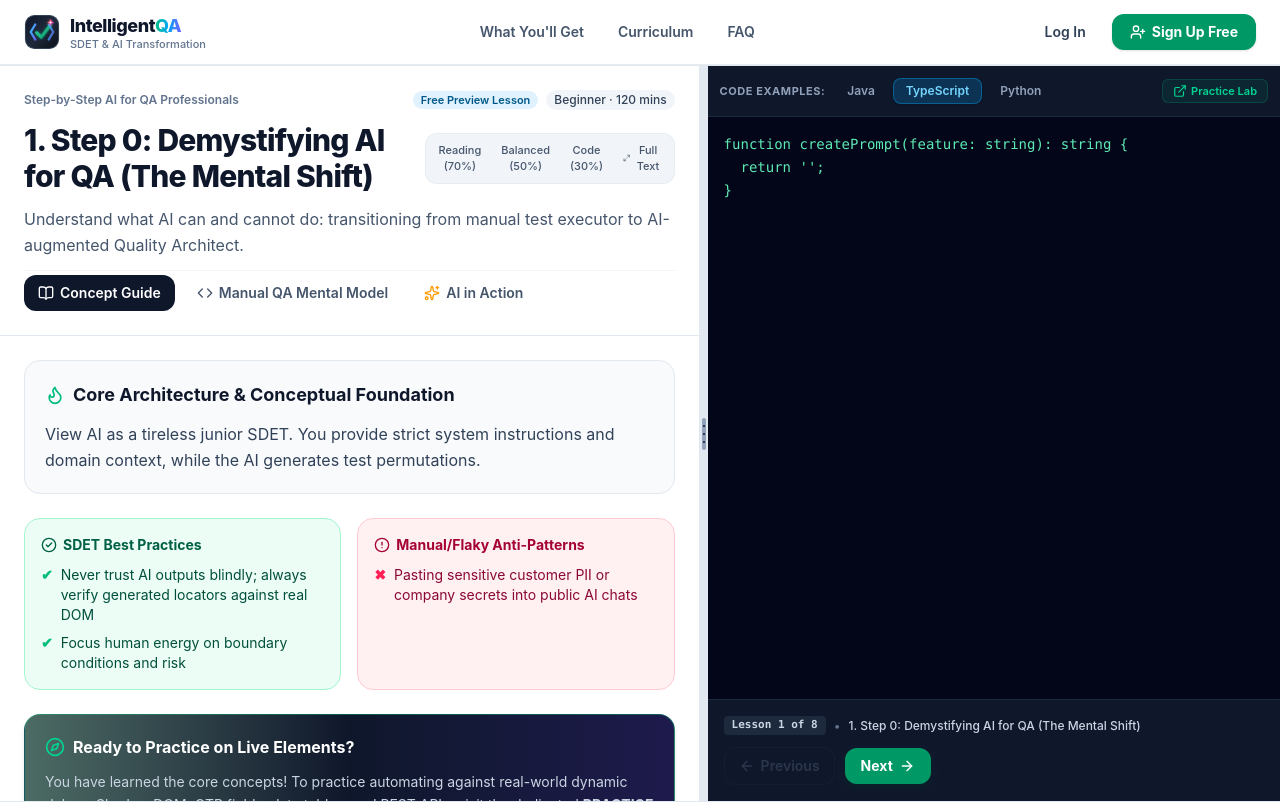
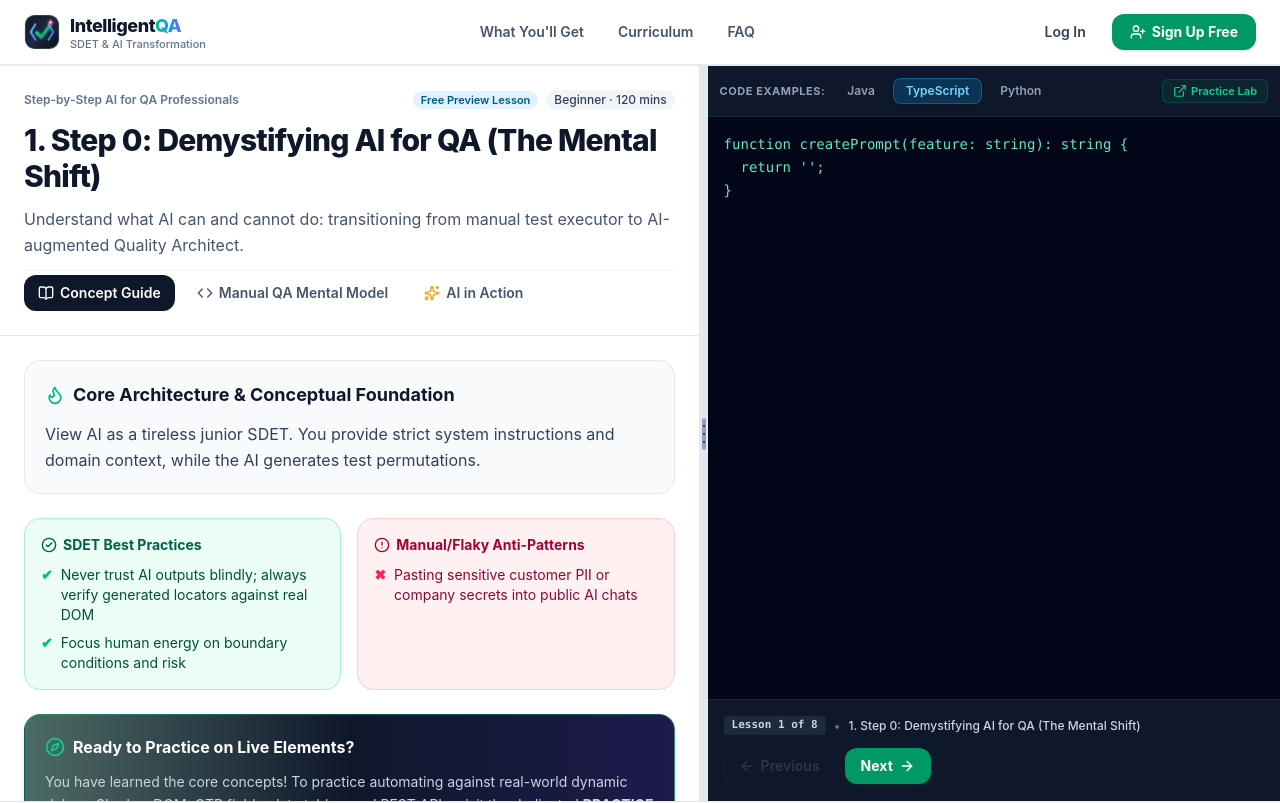
Before and after one commit to manishleoy2k3/IntelligentQA, a Next.js app: page /tracks/ai-qa/step-0-demystifying-ai in a window 1280 px wide. Shown: the top 803 px of the page. Built offline with nearby package versions, Linux system fonts and the light colour scheme.

Commit message:
removed some unneccessary buttons from learnings page

```diff
--- a/src/components/tracks/code-editor-workspace.tsx
+++ b/src/components/tracks/code-editor-workspace.tsx
@@ -234,10 +234,9 @@ export default function CodeEditorWorkspace({
   const [isCompleted, setIsCompleted] = useState<boolean>(false);
   const [isRunning, setIsRunning] = useState<boolean>(false);
 
-  // Draggable Splitter & Visible Text Layout state
+  // Draggable Splitter state (user can resize freely as needed)
   const [splitPercent, setSplitPercent] = useState<number>(55);
   const [isDragging, setIsDragging] = useState<boolean>(false);
-  const [fullWidthReading, setFullWidthReading] = useState<boolean>(false);
   const containerRef = useRef<HTMLDivElement>(null);
 
   // Mouse drag handlers for resizable panels
@@ -365,7 +364,7 @@ export default function CodeEditorWorkspace({
     >
       {/* LEFT PANEL: Interactive Guide & Concepts */}
       <div
-        style={fullWidthReading ? { width: '100%' } : { width: `${splitPercent}%` }}
+        style={{ width: `${splitPercent}%` }}
         className="w-full flex flex-col border-b lg:border-b-0 lg:border-r border-slate-200 dark:border-slate-800 bg-white dark:bg-slate-900 overflow-y-auto h-auto lg:h-[calc(100vh-65px)] transition-[width] duration-75"
       >
         {/* Navigation & Header */}
@@ -393,63 +392,10 @@ export default function CodeEditorWorkspace({
             </div>
           </div>
 
-          <div className="flex flex-col sm:flex-row sm:items-center justify-between gap-3">
+          <div>
             <h2 className="text-2xl md:text-3xl font-extrabold text-slate-900 dark:text-white tracking-tight">
               {lesson.title}
             </h2>
-
-            {/* Quick Layout Controls to make text fully visible & customizable */}
-            <div className="hidden lg:flex items-center gap-1 p-1 rounded-xl bg-slate-100 dark:bg-slate-800/80 text-[11px] font-medium text-slate-600 dark:text-slate-300 border border-slate-200/60 dark:border-slate-700/60">
-              <button
-                type="button"
-                onClick={() => { setFullWidthReading(false); setSplitPercent(70); }}
-                className={`px-2 py-1 rounded-lg transition-all cursor-pointer ${
-                  !fullWidthReading && splitPercent === 70
-                    ? 'bg-white dark:bg-slate-700 text-slate-900 dark:text-white font-bold shadow-xs'
-                    : 'hover:text-slate-900 dark:hover:text-white'
-                }`}
-                title="Widen Course Text Panel (70% text / 30% code)"
-              >
-                Reading (70%)
-              </button>
-              <button
-                type="button"
-                onClick={() => { setFullWidthReading(false); setSplitPercent(50); }}
-                className={`px-2 py-1 rounded-lg transition-all cursor-pointer ${
-                  !fullWidthReading && splitPercent === 50
-                    ? 'bg-white dark:bg-slate-700 text-slate-900 dark:text-white font-bold shadow-xs'
-                    : 'hover:text-slate-900 dark:hover:text-white'
-                }`}
-                title="Balanced 50/50 split"
-              >
-                Balanced (50%)
-              </button>
-              <button
-                type="button"
-                onClick={() => { setFullWidthReading(false); setSplitPercent(30); }}
-                className={`px-2 py-1 rounded-lg transition-all cursor-pointer ${
-                  !fullWidthReading && splitPercent === 30
-                    ? 'bg-white dark:bg-slate-700 text-slate-900 dark:text-white font-bold shadow-xs'
-                    : 'hover:text-slate-900 dark:hover:text-white'
-                }`}
-                title="Code Editor Focus (30% text / 70% code)"
-              >
-                Code (30%)
-              </button>
-              <button
-                type="button"
-                onClick={() => setFullWidthReading(!fullWidthReading)}
-                className={`px-2 py-1 rounded-lg transition-all flex items-center gap-1 cursor-pointer ${
-                  fullWidthReading
-                    ? 'bg-emerald-600 text-white font-bold shadow-xs'
-                    : 'hover:text-slate-900 dark:hover:text-white'
-                }`}
-                title={fullWidthReading ? 'Restore Code Panel' : 'Maximize text to 100% full width'}
-              >
-                {fullWidthReading ? <Minimize2 className="w-3 h-3" /> : <Maximize2 className="w-3 h-3" />}
-                {fullWidthReading ? 'Restore Code' : 'Full Text'}
-              </button>
-            </div>
           </div>
 
           <p className="text-sm md:text-base text-slate-600 dark:text-slate-400 leading-relaxed">
@@ -713,13 +659,13 @@ export default function CodeEditorWorkspace({
       </div>
 
       {/* Draggable Divider Bar (Desktop Splitter) */}
-      {!fullWidthReading && (
       <div
         onMouseDown={handleMouseDown}
+        onDoubleClick={() => setSplitPercent(55)}
         className={`hidden lg:flex w-2 hover:w-2.5 bg-slate-200 dark:border-x dark:border-neutral-800 dark:bg-neutral-900 hover:bg-emerald-500/80 cursor-col-resize select-none items-center justify-center transition-all group relative z-10 shrink-0 ${
           isDragging ? 'bg-emerald-500 w-2.5 shadow-lg' : ''
         }`}
-          title="Drag to resize panels (or use layout buttons at top)"
+        title="Drag to resize panels (Double-click to reset)"
       >
         <div className="w-1 h-8 rounded-full bg-slate-400 dark:bg-slate-600 group-hover:bg-white flex flex-col justify-around py-1">
           <span className="w-0.5 h-0.5 rounded-full bg-current mx-auto" />
@@ -727,10 +673,8 @@ export default function CodeEditorWorkspace({
           <span className="w-0.5 h-0.5 rounded-full bg-current mx-auto" />
         </div>
       </div>
-      )}
 
       {/* RIGHT PANEL: Interactive Concept Code Lab */}
-      {!fullWidthReading && (
       <div
         style={{ width: `${100 - splitPercent}%` }}
         className="w-full flex flex-col bg-slate-950 text-slate-100 h-auto lg:h-[calc(100vh-65px)] relative transition-[width] duration-75"
@@ -909,7 +853,6 @@ export default function CodeEditorWorkspace({
           </div>
         </div>
       </div>
-      )}
     </div>
   );
 }
```
Also changed, not shown: 1 other file (tests, documents, lock files or other folders). Lines whose indentation alone changed are shown as unchanged.
